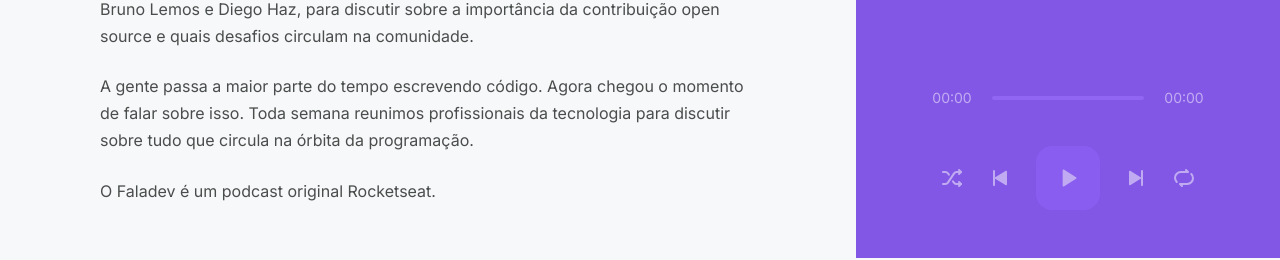
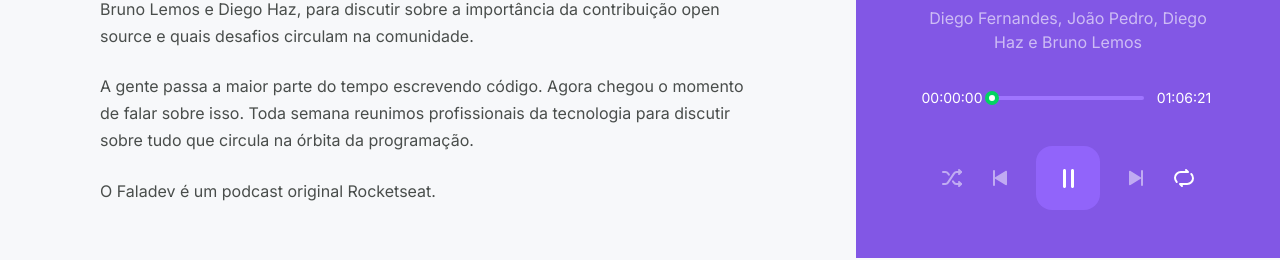
Before and after one commit to KelvynReis/Nlw-5-React, a Next.js app: page /episodes/a-importancia-da-contribuicao-em-open-source in a window 1280 px wide. Both pictures are taken after a click on the button 756 px from the left and 228 px from the top of the page. Shown: the part 542-802 px from the top of the page. Built offline with nearby package versions, Linux system fonts and the light colour scheme; data requests are answered from the project's data file.

Commit message:
controle pelo slider

```diff
--- a/src/components/Player/index.tsx
+++ b/src/components/Player/index.tsx
@@ -1,24 +1,33 @@
 import Image from "next/image";
-import { useContext, useEffect, useRef } from "react";
+import {useEffect, useRef, useState } from "react";
 import Slider from 'rc-slider';
 import 'rc-slider/assets/index.css';
 
-import { PlayerContext } from "../../contexts/PlayerContexts";
+import { PlayerContext, usePlayer } from "../../contexts/PlayerContexts";
 
 import styles from "./styles.module.scss";
+import { convertDurationToTimeString } from "../../utils/convertDurationToTimeString";
 export function Player() {
 
   const audioRef = useRef<HTMLAudioElement>(null);
+  const [progress , setProgress] = useState(0);
 
     const {
       episodeList,
       currentEpisodeIndex,
       isPlaying,
+      isLooping,
+      isShuffling,
       togglePlay,
+      toggleLoop,
+      toggleShuffle,
       setIsPlayingState,
       playNext,
       playPrevious,
-    } = useContext(PlayerContext);
+      hasNext,
+      hasPrevious,
+      clearPlayingState,
+    } = usePlayer();
 
     useEffect(() =>{
       if(!audioRef.current){
@@ -31,6 +40,27 @@ export function Player() {
       audioRef.current.pause()
 
     },[isPlaying])
+
+    function setupProgressListenner() {
+      audioRef.current.currentTime = 0;
+
+      audioRef.current.addEventListener('timeupdate', () =>{
+        setProgress(Math.floor(audioRef.current.currentTime));
+      })
+    }
+
+    function handleSeek (amount: number){
+      audioRef.current.currentTime = amount;
+      setProgress(amount);
+    }
+
+    function handleEpisodeEnded (){
+      if(hasNext){
+        playNext()
+      }else{
+        clearPlayingState();
+      }
+    }
 
     const episode = episodeList[currentEpisodeIndex]
   return (
@@ -54,10 +84,13 @@ export function Player() {
 
       <footer className={! episode ? styles.empty: ''}>
         <div className={styles.progress}>
-          <span>00:00</span>
+          <span>{convertDurationToTimeString(progress)}</span>
           <div className={styles.slider}>
             { episode ? (
               <Slider
+                max={episode.duration}
+                value={progress}
+                onChange={handleSeek}
                 trackStyle={{ backgroundColor: '#04d361'}}
                 railStyle={{ backgroundColor: '#9f75ff'}}
                 handleStyle={{ borderColor: '#04d361', borderWidth: 4}}
@@ -66,25 +99,28 @@ export function Player() {
               <div className={styles.emptySlider} />
             )}
           </div>
-          <span>00:00</span>
+          <span>{convertDurationToTimeString(episode?.duration ?? 0)}</span>
         </div>
 
         { episode && (
           <audio
             src={episode.url}
             ref={audioRef}
+            loop = {isLooping}
             autoPlay
+            onEnded={handleEpisodeEnded}
             onPlay={() =>setIsPlayingState(true)}
             onPause={() => setIsPlayingState(false)}
+            onLoadedMetadata = {setupProgressListenner}
           />
         )}
 
         <div className={styles.buttons}>
-          <button type="button" disabled={!episode}>
+          <button type="button" disabled={!episode || episodeList.length === 1} onClick={toggleShuffle} className={ isShuffling ? styles.isActive : ''}>
             <img src="/shuffle.svg" alt="embaralhar" />
           </button>
 
-          <button type="button" disabled={!episode}>
+          <button type="button" onClick={playPrevious} disabled={!episode || !hasPrevious}>
             <img src="/play-previous.svg" alt="Tocar anterior" />
           </button>
 
@@ -94,11 +130,11 @@ export function Player() {
               : <img src="/play.svg" alt="Tocar" />}
           </button>
 
-          <button type="button" onClick={playNext} disabled={!episode}>
+          <button type="button" onClick={playNext} disabled={!episode || !hasNext}>
             <img src="/play-next.svg" alt="tocar próxima" />
           </button>
 
-          <button type="button" onClick={playPrevious}  disabled={!episode}>
+          <button type="button" onClick={toggleLoop} className={ isLooping ? styles.isActive : ''} disabled={!episode}>
             <img src="/repeat.svg" alt="Repetir" />
           </button>
         </div>
--- a/src/components/Player/styles.module.scss
+++ b/src/components/Player/styles.module.scss
@@ -26,7 +26,7 @@
     footer{
         align-self: stretch;
 
-        &.empty{
+        &.empty .progress{
             opacity: 0.5;
         }
     }
@@ -109,10 +109,18 @@
 
         &:disabled{
             cursor: default;
+            opacity: 0.5;
         }
 
         &:hover:not(:disabled){
             filter: brightness(0.7);
+        }
+
+        &.isActive{
+            filter: invert(0.35) sepia(1) saturate(3) hue-rotate(100deg)
+        }
+        &.isActive:hover{
+            filter: brightness(0.6) invert(0.35) sepia(1) saturate(3) hue-rotate(100deg)
         }
 
         &.playButton{
--- a/src/contexts/PlayerContexts.tsx
+++ b/src/contexts/PlayerContexts.tsx
@@ -1,4 +1,4 @@
-import { createContext, useState, ReactNode} from 'react';
+import { createContext, useState, ReactNode, useContext} from 'react';
 
 type Episode = {
     title: string;
@@ -13,12 +13,19 @@ type PlayerContextData = {
     episodeList: Episode[];
     currentEpisodeIndex: number;
     isPlaying: boolean;
+    isLooping: boolean;
+    isShuffling: boolean;
     play: (episode: Episode) => void;
     playList: (list: Episode[], index: number) => void;
     setIsPlayingState: (state: boolean) => void;
     togglePlay: () => void;
+    toggleShuffle: () => void;
     playNext: () => void;
     playPrevious: () => void;
+    toggleLoop: () => void;
+    clearPlayingState: () => void;
+    hasNext: boolean;
+    hasPrevious: boolean;
 }
 
 export const PlayerContext = createContext({} as PlayerContextData);
@@ -31,6 +38,9 @@ export function PlayerContextProvider( { children }: PlayerContextProviderProps)
     const [episodeList, setEpisodeList] = useState([]);
   const [currentEpisodeIndex, setCurrentEpisodeIndex] = useState(0);
   const [isPlaying, setIsPlaying] = useState(false);
+  const [isLooping, setIsLooping] = useState(false);
+  const [isShuffling, setIsShuffling] = useState(false);
+
 
   function play (episode: Episode){
     setEpisodeList([episode]);
@@ -48,20 +58,36 @@ export function PlayerContextProvider( { children }: PlayerContextProviderProps)
     setIsPlaying(!isPlaying);
   }
 
+  function toggleLoop (){
+    setIsLooping(!isLooping);
+  }
+  function toggleShuffle (){
+    setIsShuffling(!isShuffling);
+  }
+
   function setIsPlayingState(state: boolean){
     setIsPlaying(state);
   }
 
+  function clearPlayingState(){
+    setEpisodeList([]);
+    setCurrentEpisodeIndex(0);
+  }
+
+  const hasPrevious = currentEpisodeIndex > 0;
+  const hasNext = isShuffling || (currentEpisodeIndex + 1) < episodeList.length;
+
   function playNext() {
-    const nextEpisodeIndex  = currentEpisodeIndex + 1;
-
-    if(nextEpisodeIndex < episodeList.length){
-        setCurrentEpisodeIndex( nextEpisodeIndex );
+    if(isShuffling){
+      const nextRandomEpisodeIndex = Math.floor(Math.random() * episodeList.length)
+      setCurrentEpisodeIndex(nextRandomEpisodeIndex);
+    }else if(hasNext){
+      setCurrentEpisodeIndex( currentEpisodeIndex + 1);
     }
   }
 
   function playPrevious (){
-      if( currentEpisodeIndex > 0){
+      if( hasPrevious){
           setCurrentEpisodeIndex( currentEpisodeIndex - 1);
       }
   }
@@ -76,11 +102,23 @@ export function PlayerContextProvider( { children }: PlayerContextProviderProps)
          playNext,
          playPrevious,
          isPlaying,
+         isLooping,
+         isShuffling,
          togglePlay,
-         setIsPlayingState
+         setIsPlayingState,
+         hasNext,
+         hasPrevious,
+         toggleLoop,
+         toggleShuffle,
+         clearPlayingState,
         }}
     >
         { children }
     </PlayerContext.Provider>
   )
 }
+
+
+export const usePlayer = () => {
+    return useContext(PlayerContext);
+}
--- a/src/pages/episodes/[slug].tsx
+++ b/src/pages/episodes/[slug].tsx
@@ -4,6 +4,7 @@ import { GetStaticPaths, GetStaticProps } from 'next';
 import Image from 'next/image';
 import Link from 'next/link';
 import { useRouter } from 'next/router';
+import { usePlayer } from '../../contexts/PlayerContexts';
 import { api } from '../../services/api';
 import { convertDurationToTimeString } from '../../utils/convertDurationToTimeString';
 
@@ -27,6 +28,8 @@ type EpisodeProps = {
 
 export default function Episode( { episode }:EpisodeProps) {
 
+    const { play } = usePlayer();
+
     const router = useRouter();
     return(
         <div className={styles.episode}>
@@ -38,7 +41,7 @@ export default function Episode( { episode }:EpisodeProps) {
                 </Link>
                 <Image width={700} height={160} src={episode.thumbnail} objectFit="cover"/>
 
-                <button type="button">
+                <button type="button" onClick={() => play(episode)}>
                     <img src="/play.svg" alt="Tocar episódio" />
                 </button>
             </div>
--- a/src/pages/index.tsx
+++ b/src/pages/index.tsx
@@ -1,5 +1,4 @@
 import {GetStaticProps} from 'next';
-import { useContext } from 'react';
 import Image from 'next/image';
 import Link from 'next/link';
 import { format, parseISO } from 'date-fns';
@@ -7,7 +6,7 @@ import ptBR from 'date-fns/locale/pt-BR';
 
 import { api } from '../services/api';
 import { convertDurationToTimeString } from '../utils/convertDurationToTimeString';
-import { PlayerContext } from '../contexts/PlayerContexts';
+import {  usePlayer } from '../contexts/PlayerContexts';
 
 import styles from './home.module.scss';
 
@@ -30,7 +29,7 @@ type HomeProps = {
 
 
 export default function Home({ latestEpisodes, allEpisodes}: HomeProps) {
-  const { playList } = useContext(PlayerContext)
+  const { playList } = usePlayer();
 
   const episodeList = [...latestEpisodes, ...allEpisodes];
 
```
